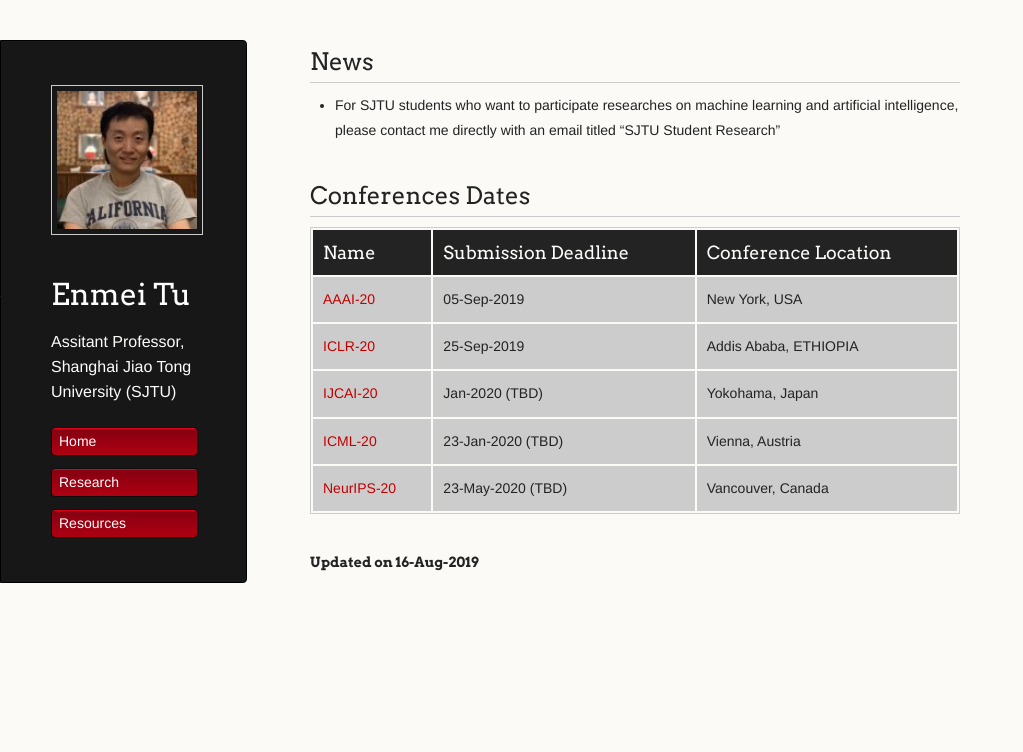
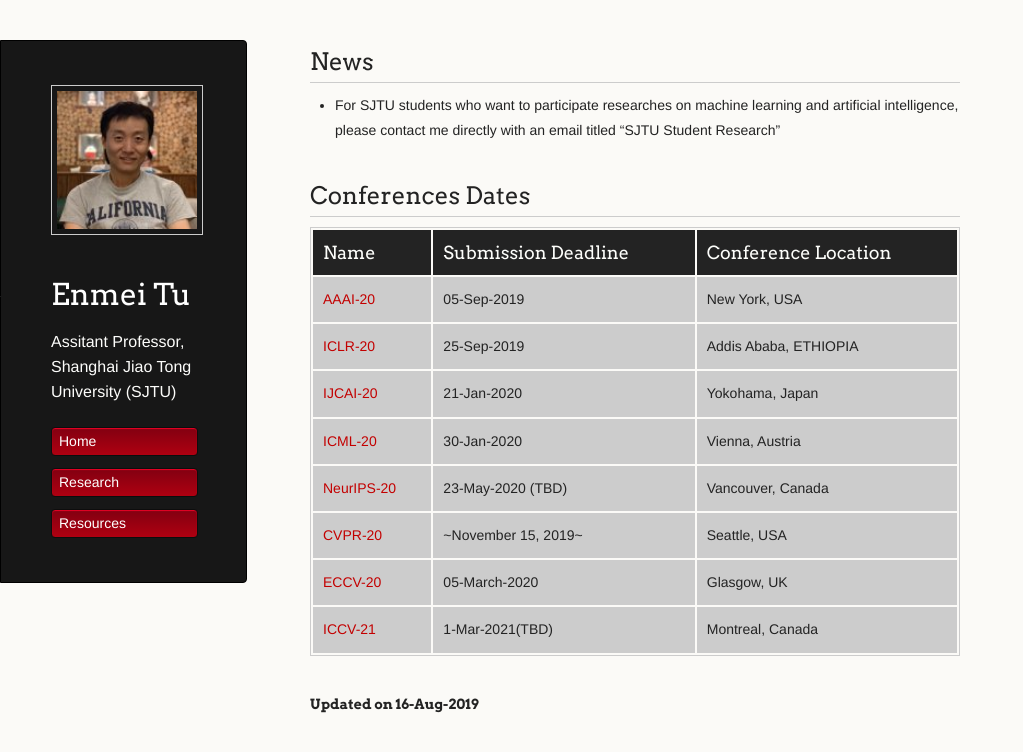
Before and after one commit to hellotem/enmeitu.github.io, a Jekyll site: the page built from resource/index.md, in a window 1280 px wide. Shown: the top 752 px of the page, without its empty margins (0-1023 px from the left). Built offline with Jekyll 4.4.1, drawn with Linux system fonts in a browser that asks for light colours; our own code applies the rules of GitHub Pages for plain Markdown files.

Commit message:
Update index.md

```diff
--- a/resource/index.md
+++ b/resource/index.md
@@ -10,8 +10,11 @@ Name | Submission Deadline | Conference Location
 ------------ | -------------| -------------
 [AAAI-20](https://aaai.org/Conferences/AAAI-20/)| 05-Sep-2019| New York, USA
 [ICLR-20](https://iclr.cc/) | 25-Sep-2019| Addis Ababa, ETHIOPIA
-[IJCAI-20](http://www.ijcai20.org) | Jan-2020 (TBD)|Yokohama, Japan
-[ICML-20](https://icml.cc/Conferences/2020)| 23-Jan-2020 (TBD)| Vienna, Austria
+[IJCAI-20](http://www.ijcai20.org) | 21-Jan-2020|Yokohama, Japan
+[ICML-20](https://icml.cc/Conferences/2020)| 30-Jan-2020| Vienna, Austria
 [NeurIPS-20](https://nips.cc/Conferences/2020)| 23-May-2020 (TBD)|Vancouver, Canada
+[CVPR-20](http://cvpr2020.thecvf.com/) | ~November 15, 2019~|Seattle, USA
+[ECCV-20](https://eccv2020.eu/)|05-March-2020|Glasgow, UK
+[ICCV-21](https://www.thecvf.com/?page_id=100)|1-Mar-2021(TBD)|Montreal, Canada
 
 ###### Updated on 16-Aug-2019
```
